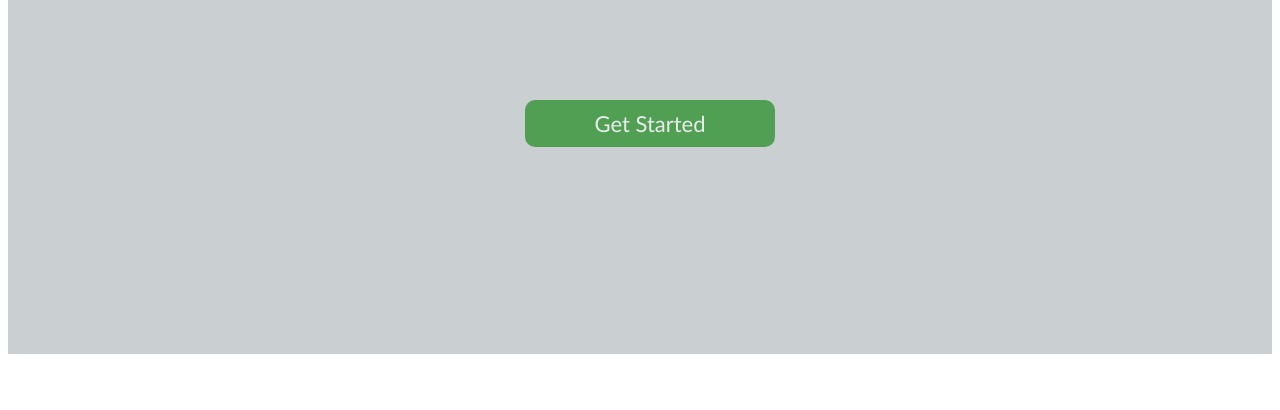
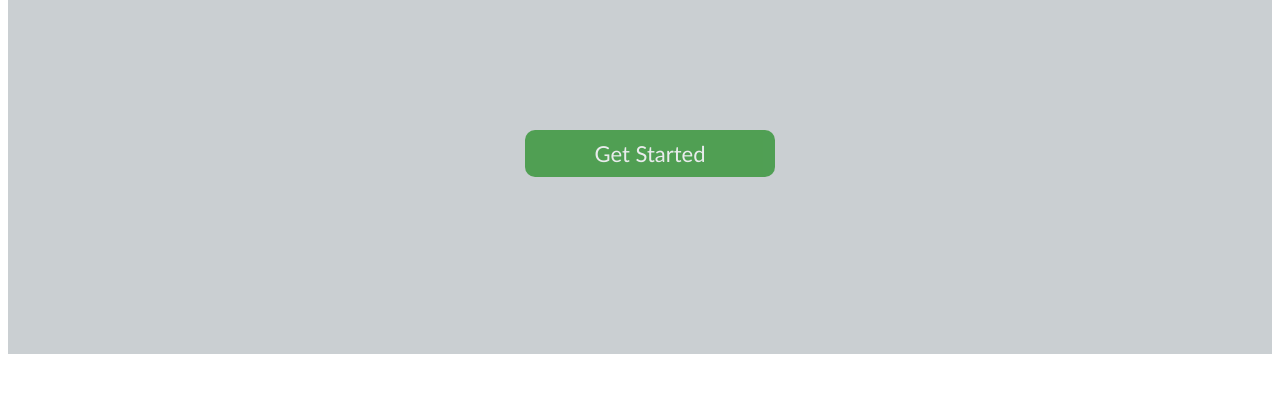
Before and after one commit to CBJtech/CBJ.github.io, a plain HTML site: page index.html in a window 1280 px wide. Shown: the part 390-800 px from the top of the page. Drawn offline with Linux system fonts and the light colour scheme.

Commit message:
Update index.css

```diff
--- a/index.css
+++ b/index.css
@@ -90,7 +90,7 @@
     }
     #start{
     position: absolute;
-    top: 490px; left: 0;
+    top: 520px; left: 0;
     width: 18%; margin-left: 41%; margin-right: 25%;
     padding: 10px; text-align: center;
     font-size: 22px; opacity:0.6;
```
